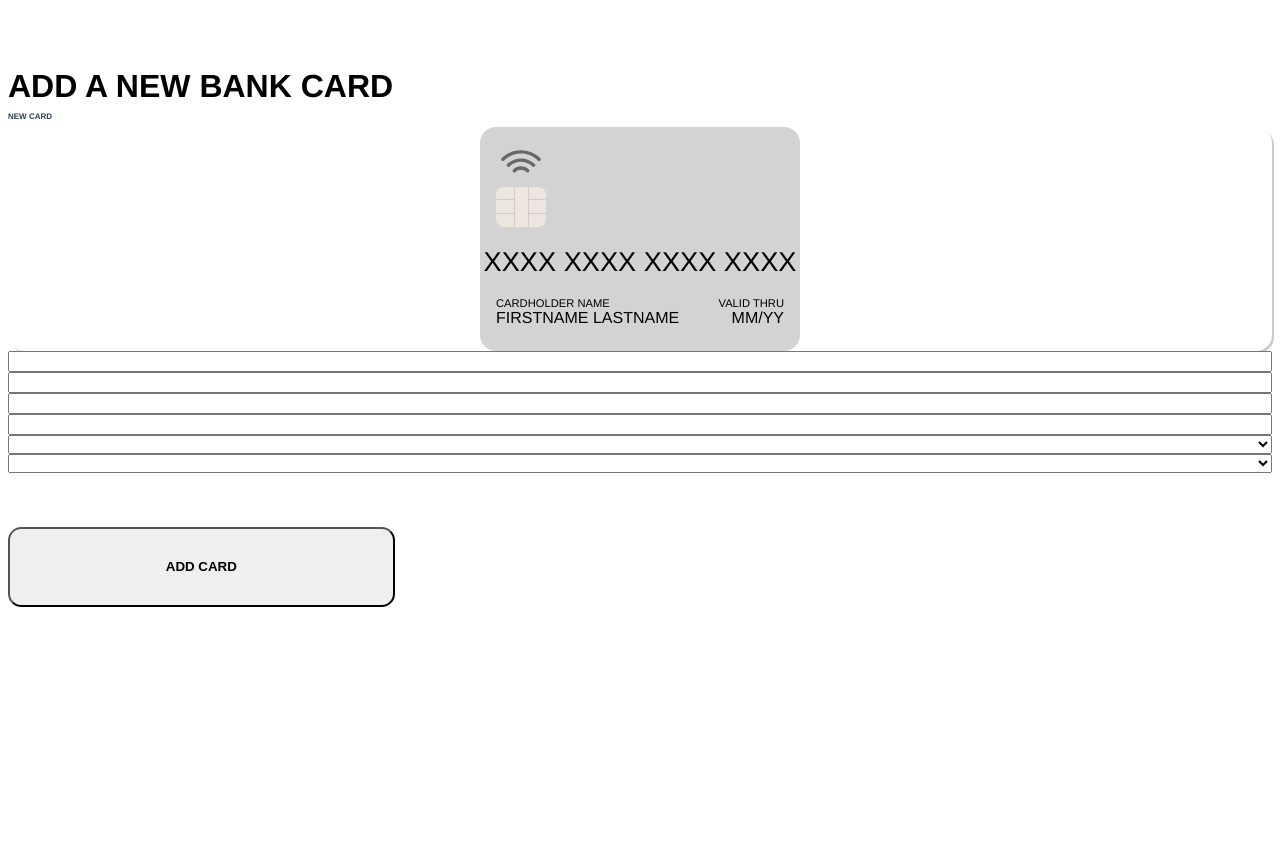
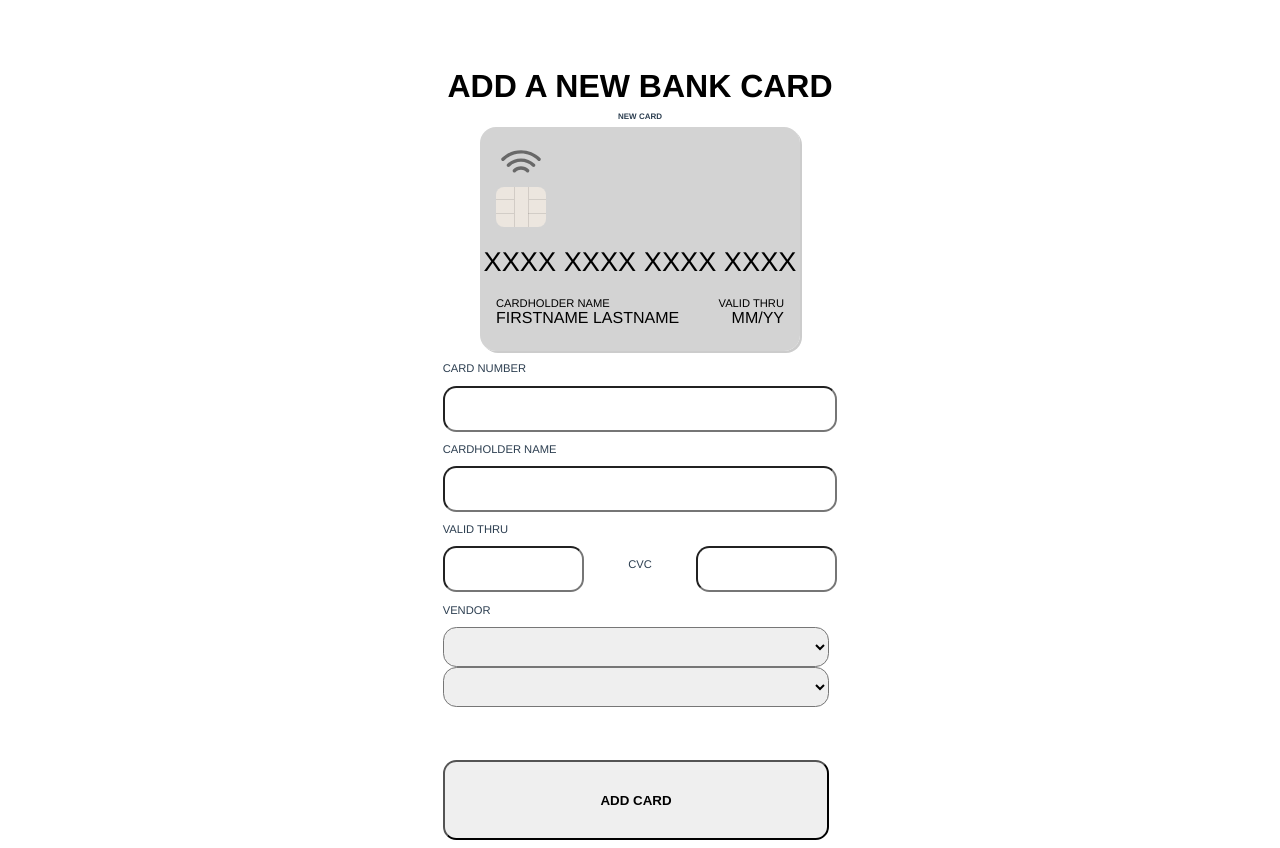
Before and after one commit to jenseneducation-Clara-Berglund/e-wallet, a Vue app: page /AddCard in a window 1280 px wide. Before the commit the page ends 800 px from the top, so only its background shows below. Built offline with nearby package versions, Linux system fonts and the light colour scheme.

Commit message:
Start style form

```diff
--- a/src/components/CardForm.vue
+++ b/src/components/CardForm.vue
@@ -1,9 +1,17 @@
 <template>
   <div class="formContainer">
+    <p>CARD NUMBER</p>
     <input v-model="cardnumber" class="inputCardNumber" type="text" />
+    <p>CARDHOLDER NAME</p>
     <input v-model="name" class="inputCardName" style="text" />
-    <input v-model="expiresAt" style="text" />
-    <input v-model="cvc" style="text" />
+    <p>VALID THRU</p>
+    <div class="validThruAndCvcContainer">
+      <input v-model="expiresAt" style="text" />
+      <p>CVC</p>
+
+      <input v-model="cvc" style="text" />
+    </div>
+    <p>VENDOR</p>
     <select v-model="vendor" name="vendors">
       <option value="bitcoin">BitcoinBank</option>
       <option value="evil">EvilBank</option>
@@ -45,6 +53,14 @@ export default {
   display: flex;
   flex-direction: column;
 }
+
+.validThruAndCvcContainer {
+  display: flex;
+  flex-direction: row;
+  justify-content: space-between;
+  border-radius: 1em;
+}
+
 .addANewCardButton {
   width: 29em;
   height: 6em;
@@ -53,4 +69,31 @@ export default {
   border-color: black;
   font-weight: bolder;
 }
+
+.inputCardNumber {
+  width: 29em;
+  height: 3em;
+  border-radius: 1em;
+}
+
+.inputCardName {
+  width: 29em;
+  height: 3em;
+  border-radius: 1em;
+}
+
+input {
+  width: 10em;
+  height: 3em;
+  border-radius: 1em;
+}
+select {
+  width: 29em;
+  height: 3em;
+  border-radius: 1em;
+}
+
+p {
+  font-size: 0.7em;
+}
 </style>
--- a/src/views/AddCard.vue
+++ b/src/views/AddCard.vue
@@ -41,7 +41,15 @@ export default {
 };
 </script>
 <style scoped>
+.addCard {
+  display: flex;
+  flex-direction: column;
+  align-items: center;
+}
+
 h2 {
+  display: flex;
+  flex-direction: center;
   font-size: 0.5em;
 }
 </style>
```
